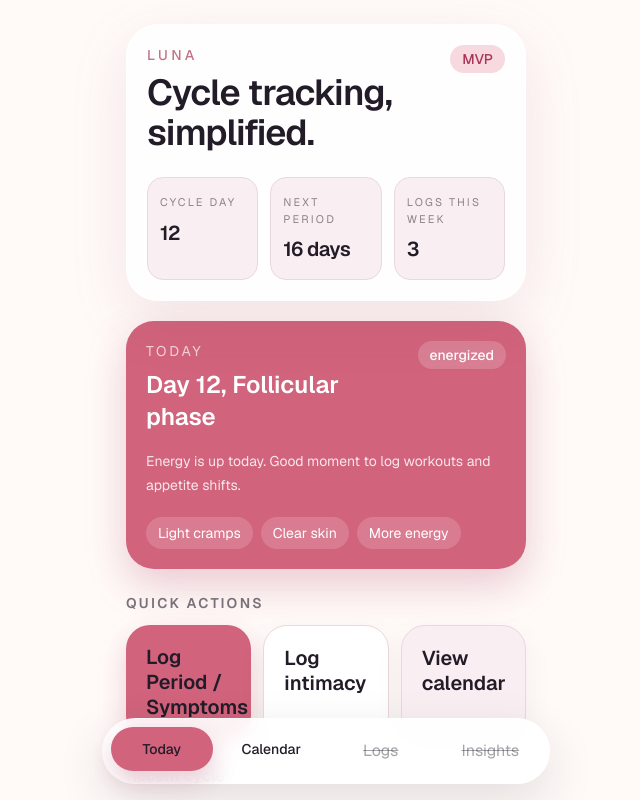
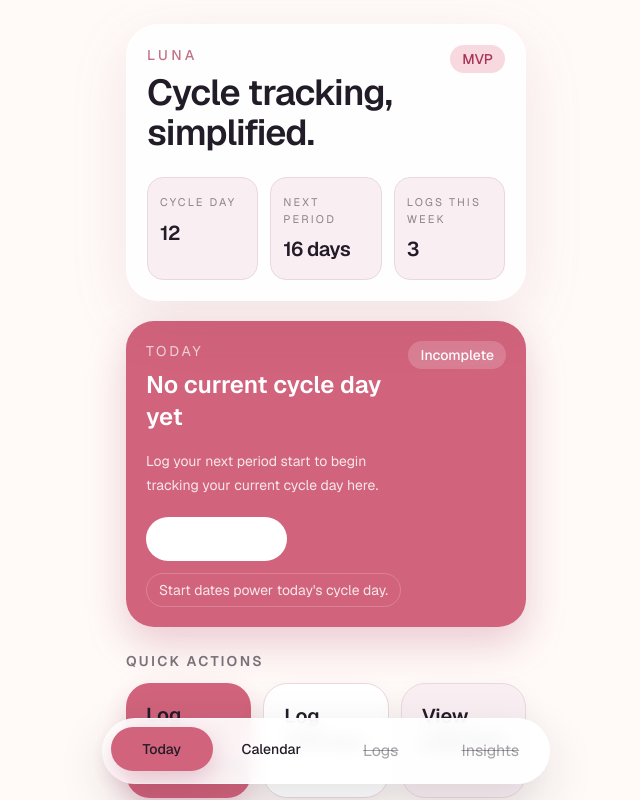
Before and after one commit to projectdeguzman/period-tracker-app, a Next.js app: page / in a window 1280 px wide. Shown: the top 800 px of the page, without its empty margins (314-954 px from the left). Built offline with nearby package versions, Linux system fonts and the light colour scheme.

Commit message:
Refactor today cycle summary state

```diff
--- a/src/app/page.tsx
+++ b/src/app/page.tsx
@@ -5,12 +5,13 @@ import { BottomNav } from "@/features/shared/components/bottom-nav";
 import { CycleEntryCard } from "@/features/cycle/components/cycle-entry-card";
 import { CycleSummaryCard } from "@/features/cycle/components/cycle-summary-card";
 import { IntimacyLogCard } from "@/features/intimacy/components/intimacy-log-card";
-import { dashboardHighlights, todayCycleSnapshot } from "@/constants/dashboard";
+import { dashboardHighlights } from "@/constants/dashboard";
 import { useCycleEntries } from "@/lib/cycle-entry-store";
 import { useIntimacyEntries } from "@/lib/intimacy-store";
 
 export default function Home() {
-  const cycleEntries = useCycleEntries().slice(0, 2);
+  const cycleEntries = useCycleEntries();
+  const recentCycleEntries = cycleEntries.slice(0, 2);
   const intimacyEntries = useIntimacyEntries().slice(0, 2);
 
   return (
@@ -46,7 +47,7 @@ export default function Home() {
       </section>
 
       <section className="mt-5">
-        <CycleSummaryCard snapshot={todayCycleSnapshot} />
+        <CycleSummaryCard entries={cycleEntries} />
       </section>
 
       <section className="mt-6">
@@ -83,7 +84,7 @@ export default function Home() {
       <section className="mt-6">
         <div className="mb-3 flex items-center justify-between gap-3">
           <p className="text-base font-semibold">Recent cycle</p>
-          {cycleEntries.length > 0 ? (
+          {recentCycleEntries.length > 0 ? (
             <Link
               href="/logs/cycle/new"
               className="rounded-full border border-line bg-white px-3 py-2 text-sm font-medium"
@@ -94,8 +95,8 @@ export default function Home() {
         </div>
 
         <div className="space-y-3">
-          {cycleEntries.length > 0 ? (
-            cycleEntries.map((entry) => (
+          {recentCycleEntries.length > 0 ? (
+            recentCycleEntries.map((entry) => (
               <CycleEntryCard key={entry.id} entry={entry} />
             ))
           ) : (
--- a/src/features/cycle/components/cycle-summary-card.tsx
+++ b/src/features/cycle/components/cycle-summary-card.tsx
@@ -1,30 +1,120 @@
-import type { CycleSnapshot } from "@/types/tracking";
+import Link from "next/link";
+import type { CycleEntry } from "@/types/tracking";
 
 type CycleSummaryCardProps = {
-  snapshot: CycleSnapshot;
+  entries: CycleEntry[];
 };
 
-export function CycleSummaryCard({ snapshot }: CycleSummaryCardProps) {
+function getStartOfLocalDay(dateString: string) {
+  const [year, month, day] = dateString.split("-").map(Number);
+
+  return new Date(year, (month ?? 1) - 1, day ?? 1);
+}
+
+function getTodayDate() {
+  const now = new Date();
+
+  return new Date(now.getFullYear(), now.getMonth(), now.getDate());
+}
+
+function getLatestPeriodStart(entries: CycleEntry[]) {
+  return entries
+    .filter((entry) => entry.logType === "Period started")
+    .sort((left, right) => right.date.localeCompare(left.date))[0] ?? null;
+}
+
+function getCycleDay(periodStartDate: string) {
+  const millisecondsPerDay = 1000 * 60 * 60 * 24;
+  const elapsedDays = Math.floor(
+    (getTodayDate().getTime() - getStartOfLocalDay(periodStartDate).getTime()) /
+      millisecondsPerDay,
+  );
+
+  return Math.max(elapsedDays + 1, 1);
+}
+
+function formatStartDate(date: string) {
+  return new Intl.DateTimeFormat("en-US", {
+    month: "short",
+    day: "numeric",
+    year: "numeric",
+  }).format(getStartOfLocalDay(date));
+}
+
+export function CycleSummaryCard({ entries }: CycleSummaryCardProps) {
+  const latestPeriodStart = getLatestPeriodStart(entries);
+
+  if (!latestPeriodStart) {
     return (
-    <article className="rounded-[1.75rem] bg-accent px-5 py-5 text-white shadow-[0_16px_40px_rgba(169,52,86,0.24)]">
-      <div className="flex items-start justify-between gap-4">
-        <div>
-          <p className="text-sm uppercase tracking-[0.2em] text-white/72">
-            Today
+      <article
+        className="rounded-[1.75rem] bg-accent px-5 py-5 text-white shadow-[0_16px_40px_rgba(169,52,86,0.24)]"
+        data-testid="today-cycle-card-empty"
+      >
+        <div className="flex flex-col gap-4 sm:flex-row sm:items-start sm:justify-between">
+          <div className="max-w-sm">
+            <p className="text-sm uppercase tracking-[0.2em] text-white/72">Today</p>
+            <h2 className="mt-2 text-2xl font-semibold">No current cycle day yet</h2>
+            <p className="mt-4 text-sm leading-6 text-white/84">
+              Log your next period start to begin tracking your current cycle day here.
             </p>
-          <h2 className="mt-2 text-2xl font-semibold">
-            Day {snapshot.currentDay}, {snapshot.phase} phase
-          </h2>
           </div>
+
           <div className="rounded-full bg-white/18 px-3 py-1 text-sm font-medium">
-          {snapshot.mood}
+            Incomplete
           </div>
         </div>
 
-      <p className="mt-4 text-sm leading-6 text-white/84">{snapshot.note}</p>
+        <div className="mt-5 flex flex-wrap gap-3">
+          <Link
+            href="/logs/cycle/new"
+            className="inline-flex min-h-11 items-center justify-center rounded-full bg-white px-4 py-2 text-sm font-semibold text-accent-strong transition hover:bg-surface-muted focus-visible:outline-none focus-visible:ring-2 focus-visible:ring-white focus-visible:ring-offset-2 focus-visible:ring-offset-accent"
+            data-testid="log-period-start-cta"
+            aria-label="Log Period Start"
+          >
+            Log Period Start
+          </Link>
+          <span className="inline-flex items-center rounded-full border border-white/20 px-3 py-1.5 text-sm text-white/84">
+            Start dates power today&apos;s cycle day.
+          </span>
+        </div>
+      </article>
+    );
+  }
 
-      <div className="mt-5 flex flex-wrap gap-2">
-        {snapshot.symptoms.map((symptom) => (
+  const currentDay = getCycleDay(latestPeriodStart.date);
+  const summaryTags = latestPeriodStart.symptoms.slice(0, 3);
+  const moodLabel = latestPeriodStart.mood || "Tracking";
+
+  return (
+    <article
+      className="rounded-[1.75rem] bg-accent px-5 py-5 text-white shadow-[0_16px_40px_rgba(169,52,86,0.24)]"
+      data-testid="today-cycle-card-active"
+    >
+      <div className="flex flex-col gap-4 sm:flex-row sm:items-start sm:justify-between">
+        <div className="min-w-0">
+          <p className="text-sm uppercase tracking-[0.2em] text-white/72">Today</p>
+          <h2 className="mt-2 text-2xl font-semibold">
+            Day <span data-testid="today-cycle-day">{currentDay}</span>
+          </h2>
+          <p className="mt-2 text-sm leading-6 text-white/84" data-testid="today-cycle-start-date">
+            Counting from your most recent period start on {formatStartDate(latestPeriodStart.date)}.
+          </p>
+        </div>
+        <div className="rounded-full bg-white/18 px-3 py-1 text-sm font-medium capitalize">
+          {moodLabel}
+        </div>
+      </div>
+
+      <div className="mt-5 grid gap-3 sm:grid-cols-[minmax(0,1fr)_auto] sm:items-end">
+        <div>
+          <p className="text-sm leading-6 text-white/84">
+            The first day you log as <span className="font-semibold text-white">Period started</span> is Day 1,
+            and each day after that updates automatically.
+          </p>
+
+          {summaryTags.length > 0 ? (
+            <div className="mt-4 flex flex-wrap gap-2" data-testid="today-cycle-symptoms">
+              {summaryTags.map((symptom) => (
                 <span
                   key={symptom}
                   className="rounded-full bg-white/16 px-3 py-1.5 text-sm"
@@ -33,6 +123,17 @@ export function CycleSummaryCard({ snapshot }: CycleSummaryCardProps) {
                 </span>
               ))}
             </div>
+          ) : null}
+        </div>
+
+        <Link
+          href="/logs/cycle/new"
+          className="inline-flex min-h-11 items-center justify-center rounded-full border border-white/24 px-4 py-2 text-sm font-semibold text-white transition hover:bg-white/10 focus-visible:outline-none focus-visible:ring-2 focus-visible:ring-white focus-visible:ring-offset-2 focus-visible:ring-offset-accent"
+          data-testid="today-log-cycle-entry"
+        >
+          Log cycle update
+        </Link>
+      </div>
     </article>
   );
 }
```
Lines whose indentation alone changed are shown as unchanged.
